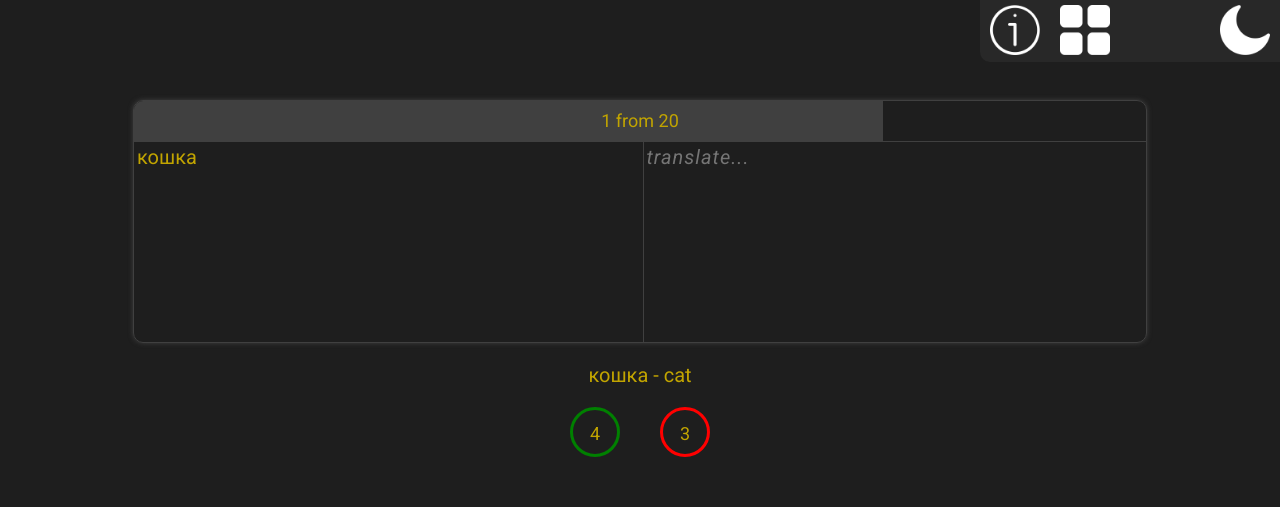
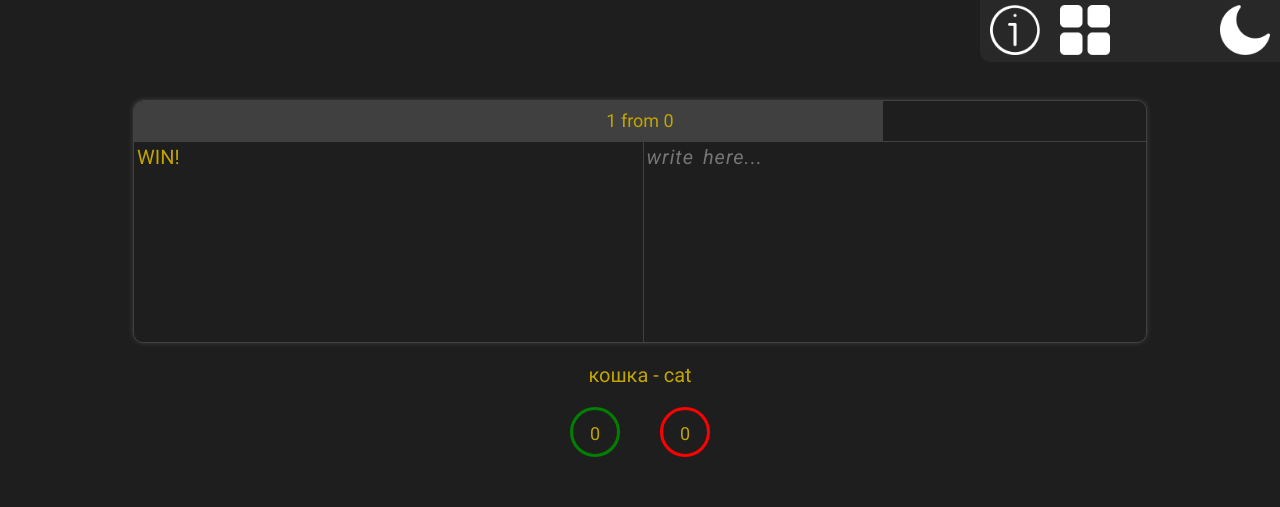
Before and after one commit to alexey-sevastynov/study-english, a React (Create React App) app: page /game in a window 1280 px wide. Shown: the top 507 px of the page. Built offline with nearby package versions, Linux system fonts and the light colour scheme.

Commit message:
checked For Matche words

```diff
--- a/src/App.js
+++ b/src/App.js
@@ -26,8 +26,16 @@ class App extends React.Component {
     textareaOne: "",
     textareaTwo: "",
     arreysWord: [],
+    duplicArreysWord: [],
+    arrayWin: [],
+    arrayLose: [],
     err: false,
     success: false,
+    indexRandom: 0,
+
+    inputWord: "",
+    checkWin: false,
+    checkLose: false,
   };
 
   changeTextAreaOne = (e) => {
@@ -118,12 +126,7 @@ class App extends React.Component {
   };
 
   checkForEmptiness = () => {
-    console.log("checkForEmptiness");
-    if (
-      this.state.arreysWord.length === 0 ||
-      this.state.arreysWord[0].colOne === "" ||
-      this.state.arreysWord[0].colTwo === ""
-    ) {
+    if (this.state.arreysWord.length === 0) {
       this.setState(() => {
         return {
           err: true,
@@ -136,9 +139,135 @@ class App extends React.Component {
     }
   };
 
+  showRandomWord = () => {
+    const { arrayWin, duplicArreysWord } = this.state;
+
+    const duplicWordCount = duplicArreysWord.length; // [{},{},{}]
+    const newRanomIndex = Math.floor(Math.random() * (duplicWordCount - 1)); // random: 0,1,2... (1)
+
+    if (arrayWin.length !== 0) {
+      this.setState(() => {
+        return {
+          indexRandom: newRanomIndex,
+        };
+      });
+    }
+  };
+
+  handleWordChange = (event) => {
+    this.setState({ inputWord: event.target.value });
+  };
+
+  checkForMatches = () => {
+    const { arrayWin, arrayLose, indexRandom, inputWord, duplicArreysWord } =
+      this.state;
+
+    const duplicWordCount = duplicArreysWord.length; // word count
+
+    const word = duplicArreysWord[indexRandom].colTwo; // colon_1 CheckPage.jsx
+    const wordInput = inputWord; // colon_2 INPUT CheckPage.jsx
+
+    const objCurrent = duplicArreysWord[indexRandom]; // current object
+
+    //_______________________________________check LOSE
+
+    if (word !== wordInput) {
+      this.setState(() => {
+        return {
+          checkLose: true,
+          checkWin: false,
+          inputWord: "",
+        };
+      });
+      if (!arrayLose.includes(objCurrent)) {
+        const newArreysWord = duplicArreysWord.filter(
+          (item) => item !== objCurrent
+        );
+
+        this.setState(({ arrayLose }) => {
+          return {
+            arrayLose: [...arrayLose, objCurrent],
+            duplicArreysWord: newArreysWord,
+          };
+        });
+      }
+    }
+
+    //_______________________________________check WIN!!!
+
+    if (word === wordInput) {
+      this.setState(() => {
+        return {
+          checkWin: true,
+          checkLose: false,
+          inputWord: "",
+        };
+      });
+
+      if (!arrayWin.includes(objCurrent)) {
+        const newArreysWord = duplicArreysWord.filter(
+          (item) => item !== objCurrent
+        );
+
+        this.setState(({ arrayWin }) => {
+          return {
+            arrayWin: [...arrayWin, objCurrent],
+            duplicArreysWord: newArreysWord,
+          };
+        });
+        this.showRandomWord();
+      }
+
+      // if (duplicWordCount === 0) {
+      //   this.setState(({ arrayWin }) => {
+      //     return {
+      //       arrayWin: [...arrayWin, objCurrent],
+      //       duplicArreysWord: [{ colOne: "win", colTwo: "win" }],
+      //     };
+      //   });
+      // } else if (!arrayWin.includes(objCurrent)) {
+      //   const newArreysWord = duplicArreysWord.filter(
+      //     (item) => item !== objCurrent
+      //   );
+
+      //   this.setState(({ arrayWin }) => {
+      //     return {
+      //       arrayWin: [...arrayWin, objCurrent],
+      //       duplicArreysWord: newArreysWord,
+      //     };
+      //   });
+      //   // await this.showRandomWord();
+      // }
+    }
+  };
+
+  btnGame = () => {
+    this.setState(({ arreysWord }) => {
+      return {
+        arrayLose: [],
+        arrayWin: [],
+        duplicArreysWord: arreysWord,
+      };
+    });
+  };
+  componentDidMount() {
+    // this.showRandomWord();
+  }
+
   render() {
-    const { modeDark, textareaOne, textareaTwo, arreysWord, err, success } =
-      this.state;
+    const {
+      modeDark,
+      textareaOne,
+      textareaTwo,
+      arreysWord,
+      err,
+      success,
+      indexRandom,
+      inputWord,
+      arrayWin,
+      arrayLose,
+      duplicArreysWord,
+    } = this.state;
 
     const styleMode = modeDark ? "app" : "app dark_mode";
 
@@ -178,10 +307,29 @@ class App extends React.Component {
             <Route
               path="check"
               element={
-                <CheckPage modeDark={modeDark} arreysWord={arreysWord} />
+                <CheckPage
+                  modeDark={modeDark}
+                  arreysWord={arreysWord}
+                  btnGame={this.btnGame}
+                />
               }
             />
-            <Route path="game" element={<GamePage modeDark={modeDark} />} />
+            <Route
+              path="game"
+              element={
+                <GamePage
+                  modeDark={modeDark}
+                  arreysWord={arreysWord}
+                  indexRandom={indexRandom}
+                  handleWordChange={this.handleWordChange}
+                  inputWord={inputWord}
+                  checkForMatches={this.checkForMatches}
+                  duplicArreysWord={duplicArreysWord}
+                  arrayWin={arrayWin}
+                  arrayLose={arrayLose}
+                />
+              }
+            />
             <Route path="*" element={<NotfoundPage />} />
           </Route>
         </Routes>
--- a/src/components/footer/FooterCheck.jsx
+++ b/src/components/footer/FooterCheck.jsx
@@ -10,12 +10,18 @@ import gameDark from "./icon/gameDark.png";
 
 export default class FooterCheck extends Component {
   render() {
-    const { modeDark } = this.props;
+    const { modeDark, btnGame } = this.props;
 
     const imgGame = modeDark ? (
-      <img src={game} width={50} height={50} alt="game"></img>
+      <img src={game} width={50} height={50} alt="game" onClick={btnGame}></img>
     ) : (
-      <img src={gameDark} width={50} height={50} alt="game"></img>
+      <img
+        src={gameDark}
+        width={50}
+        height={50}
+        alt="game"
+        onClick={btnGame}
+      ></img>
     );
 
     const imgBack = modeDark ? (
--- a/src/components/footer/FooterGame.jsx
+++ b/src/components/footer/FooterGame.jsx
@@ -8,12 +8,24 @@ import tryingDark from "./icon/tryDark.png";
 
 export default class FooterGame extends Component {
   render() {
-    const { modeDark } = this.props;
+    const { modeDark, checkForMatches } = this.props;
 
     const imgTry = modeDark ? (
-      <img src={trying} width={50} height={50} alt="try"></img>
+      <img
+        src={trying}
+        width={50}
+        height={50}
+        alt="try"
+        onClick={checkForMatches}
+      ></img>
     ) : (
-      <img src={tryingDark} width={50} height={50} alt="try"></img>
+      <img
+        src={tryingDark}
+        width={50}
+        height={50}
+        alt="try"
+        onClick={checkForMatches}
+      ></img>
     );
 
     const imgQuestion = modeDark ? (
@@ -30,7 +42,7 @@ export default class FooterGame extends Component {
           </div>
           <div className="footer_item">
             {imgTry}
-            <span className="tooltiptext">study!</span>
+            <span className="tooltiptext">TRY!</span>
           </div>
         </div>
       </div>
--- a/src/components/game/Game.jsx
+++ b/src/components/game/Game.jsx
@@ -10,20 +10,43 @@ import nextDark from "./icon/rightDark.png";
 
 export default class Game extends Component {
   render() {
+    const {
+      arreysWord,
+      indexRandom,
+      inputWord,
+      handleWordChange,
+      duplicArreysWord,
+      arrayWin,
+      arrayLose,
+    } = this.props;
+
+    const wordCount = arreysWord.length;
+    const wordCountTrue = arrayWin.length;
+    const wordCountFalse = arrayLose.length;
+
+    const text =
+      duplicArreysWord.length === 0
+        ? "WIN!"
+        : duplicArreysWord[indexRandom].colOne;
+
     return (
       <section className="game">
         <div className="game-block">
           <div className="game-block-header">
             <div className="game-block-head"></div>
             <div className="game-block-header-percent">
-              <p>1 from 20</p>
+              <p>1 from {wordCount}</p>
             </div>
           </div>
 
           <div className="game-block-main">
-            <div className="game-block-main-col1">кошка</div>
+            <div className="game-block-main-col1">{text}</div>
             <div className="game-block-main-col2">
-              <textarea placeholder="translate..."></textarea>
+              <textarea
+                placeholder="write here..."
+                value={inputWord}
+                onChange={handleWordChange}
+              ></textarea>
             </div>
           </div>
         </div>
@@ -34,10 +57,10 @@ export default class Game extends Component {
 
         <div className="game-screen">
           <div className="game-screen-true">
-            <p>4</p>
+            <p>{wordCountTrue}</p>
           </div>
           <div className="game-screen-false">
-            <p>3</p>
+            <p>{wordCountFalse}</p>
           </div>
         </div>
       </section>
--- a/src/page/CheckPage.jsx
+++ b/src/page/CheckPage.jsx
@@ -4,14 +4,14 @@ import CreatedWords from "../components/checkWords/CheckWords";
 import FooterCheck from "../components/footer/FooterCheck";
 
 export default function CheckPage(props) {
-  const { modeDark, arreysWord } = props;
+  const { modeDark, arreysWord, btnGame } = props;
 
   return (
     <>
       <div className="container">
         <CreatedWords arreysWord={arreysWord} />
       </div>
-      <FooterCheck modeDark={modeDark} />
+      <FooterCheck modeDark={modeDark} btnGame={btnGame} />
     </>
   );
 }
--- a/src/page/GamePage.jsx
+++ b/src/page/GamePage.jsx
@@ -4,14 +4,32 @@ import Game from "../components/game/Game";
 import FooterGame from "../components/footer/FooterGame";
 
 export default function GamePage(props) {
-  const { modeDark } = props;
+  const {
+    modeDark,
+    arreysWord,
+    indexRandom,
+    handleWordChange,
+    inputWord,
+    checkForMatches,
+    duplicArreysWord,
+    arrayWin,
+    arrayLose,
+  } = props;
   return (
     <>
       <div className="container">
-        <Game />
+        <Game
+          arreysWord={arreysWord}
+          indexRandom={indexRandom}
+          handleWordChange={handleWordChange}
+          inputWord={inputWord}
+          duplicArreysWord={duplicArreysWord}
+          arrayWin={arrayWin}
+          arrayLose={arrayLose}
+        />
       </div>
 
-      <FooterGame modeDark={modeDark} />
+      <FooterGame modeDark={modeDark} checkForMatches={checkForMatches} />
     </>
   );
 }
```
